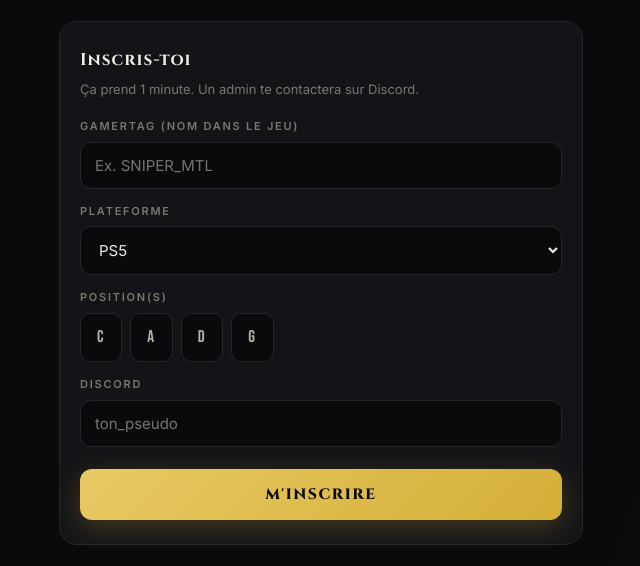
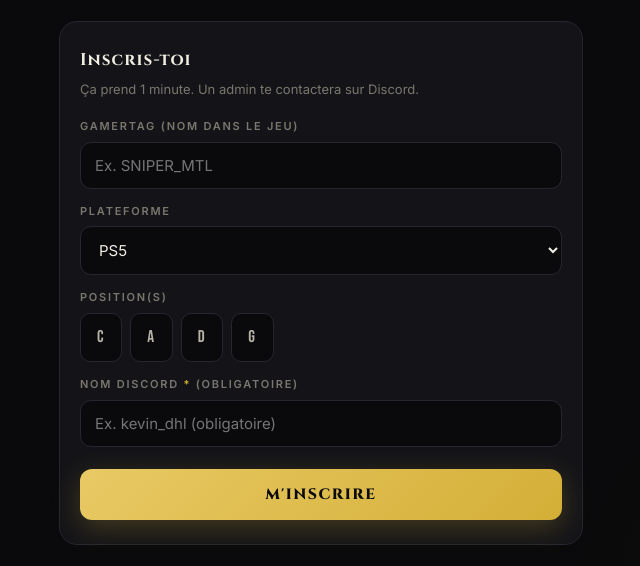
Before and after one commit to ultra631/dynasty-inscriptions, a plain HTML site: page index.html in a window 1280 px wide. Shown: the part 210-776 px from the top of the page, without its empty margins (319-959 px from the left). Drawn offline with Linux system fonts and the light colour scheme; no server answers.

Commit message:
Update index.html

```diff
--- a/index.html
+++ b/index.html
@@ -171,8 +171,8 @@
         <label class="chip"><input type="checkbox" value="G"><span>G</span></label>
       </div>
 
-      <label class="lbl" for="f-discord">Discord</label>
-      <input type="text" id="f-discord" placeholder="ton_pseudo" maxlength="40" autocomplete="off">
+      <label class="lbl" for="f-discord">Nom Discord <span style="color:var(--or)">*</span> (obligatoire)</label>
+      <input type="text" id="f-discord" placeholder="Ex. kevin_dhl (obligatoire)" maxlength="40" autocomplete="off">
 
       <button class="btn-or" id="btn-envoyer" onclick="envoyer()">M'INSCRIRE</button>
     </div>
@@ -306,6 +306,7 @@ function envoyer(){
   const discord = document.getElementById('f-discord').value.trim();
   if(!nom){ alert('Entre ton gamertag.'); return; }
   if(!position){ alert('Choisis au moins une position.'); return; }
+  if(!discord){ alert('Entre ton nom Discord — c\'est obligatoire pour qu\'on puisse te contacter.'); return; }
   const btn = document.getElementById('btn-envoyer'); btn.disabled = true; btn.textContent = 'ENVOI…';
   db.collection(COLL).add({
     nom, plateforme, position, discord, statut: 'nouveau',
```
